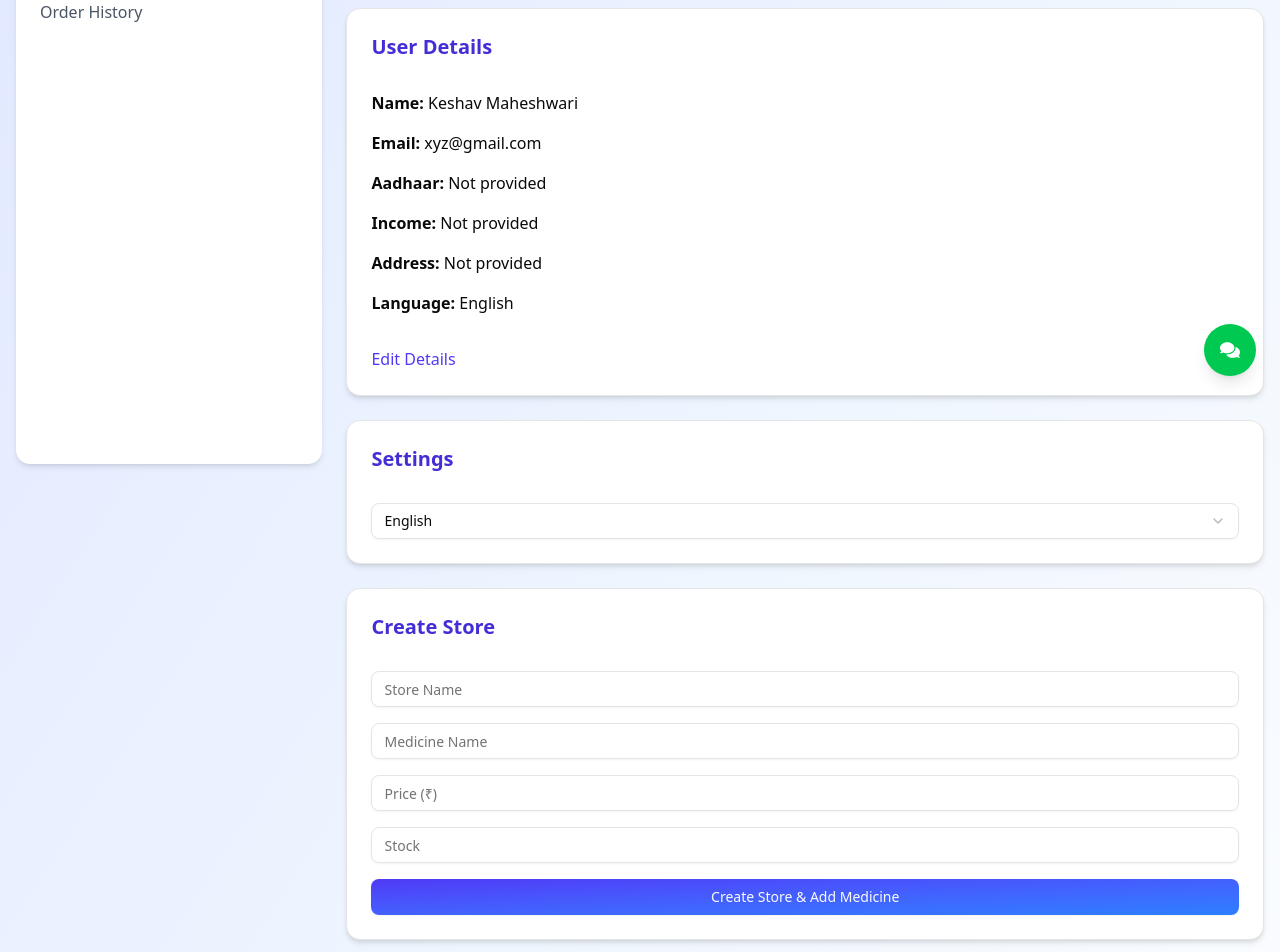
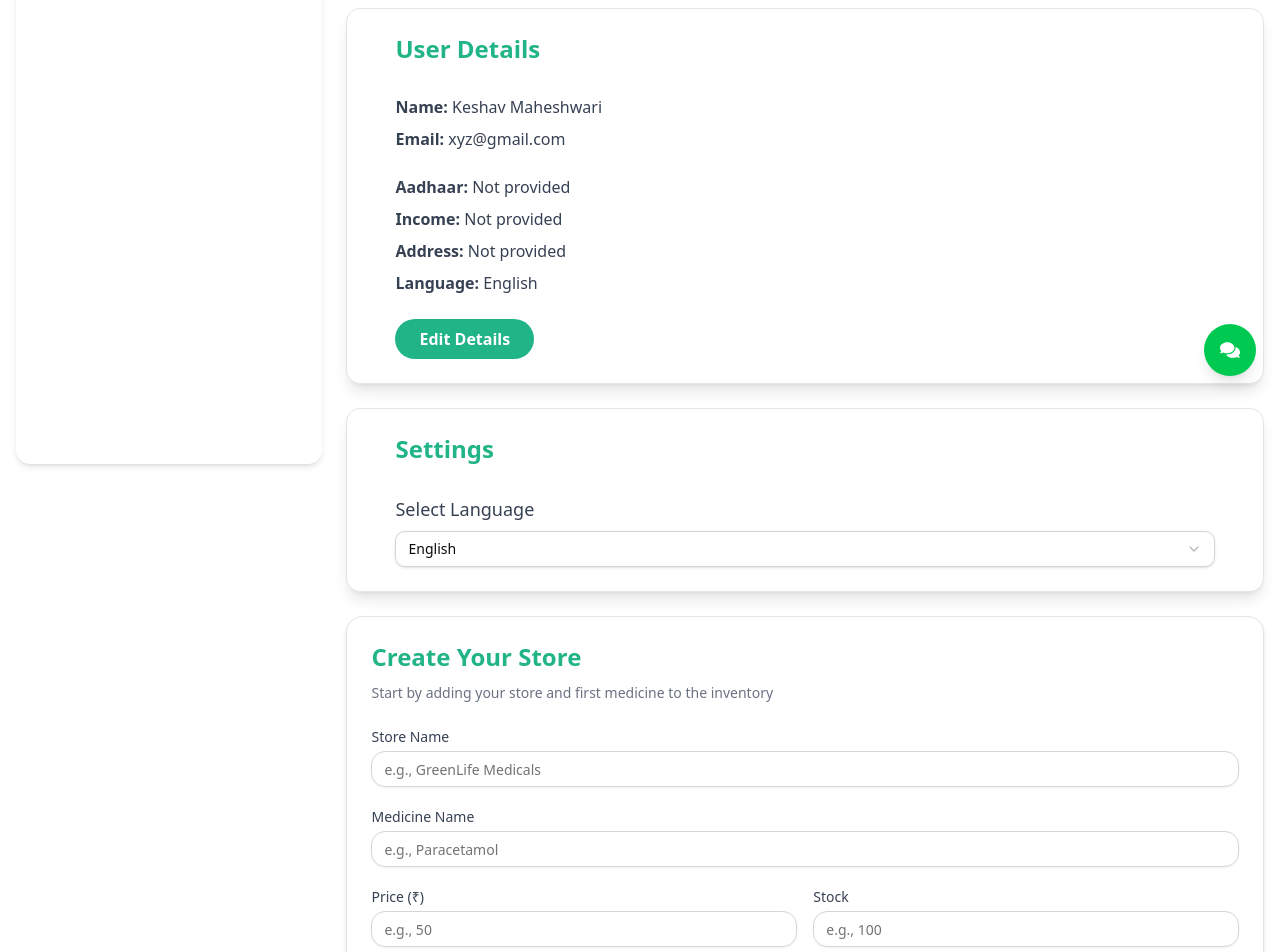
Before and after one commit to Keshav-Maheshwari1/Frontend, a Next.js app: page /login/profile in a window 1280 px wide. Shown: the part 400-1352 px from the top of the page. Built offline with nearby package versions, Linux system fonts and the light colour scheme.

Commit message:
login and profile

```diff
--- a/src/app/login/page.js
+++ b/src/app/login/page.js
@@ -1,11 +1,12 @@
 "use client";
 import { useState, useRef } from "react";
-import InputField from "@/components/InputField";
-import PasswordField from "@/components/PasswordField";
-export default function page() {
+import { Eye, EyeOff } from "lucide-react";
+
+export default function AuthPage() {
   const [isUser, setIsUser] = useState(true);
   const [isForget, setIsForget] = useState(false);
   const [showPassword, setShowPassword] = useState(false);
+
   const nameInput = useRef(null);
   const emailInput = useRef(null);
   const passwordInput = useRef(null);
@@ -13,71 +14,162 @@ export default function page() {
 
   const handleSubmit = (e) => {
     e.preventDefault();
+    const email = emailInput.current?.value;
+    const password = passwordInput.current?.value;
+
+    if (!email || (!isForget && !password)) {
+      return alert("Please fill all required fields.");
+    }
+
+    if (isForget) {
+      alert(`Password reset link sent to: ${email}`);
+      return;
+    }
+
+    if (isUser) {
+      alert(`Logging in with: ${email}`);
+    } else {
+      const name = nameInput.current?.value;
+      const confirm = confirmPasswordInput.current?.value;
+
+      if (!name || !confirm) return alert("Please fill all fields.");
+      if (password !== confirm) return alert("Passwords do not match.");
+
+      alert(`Account created for ${name}`);
+    }
   };
 
   return (
-    <main className="min-h-screen flex items-center justify-center bg-gradient-to-br from-indigo-100 via-blue-50 to-white p-6">
-      <div className="relative bg-white max-w-md w-full p-8 rounded-2xl shadow-xl space-y-6 transform transition-all hover:scale-105 hover:shadow-2xl">
+    <main className="min-h-screen flex items-center justify-center bg-gradient-to-br from-[#d4f6e7] via-white to-[#e8fef4] p-6">
+      <div className="relative bg-white max-w-md w-full p-8 rounded-2xl shadow-xl space-y-6 transition-all duration-300">
         {/* Header */}
         <div className="text-center">
-          <h1 className="text-3xl font-extrabold text-transparent bg-clip-text bg-gradient-to-r from-indigo-600 to-blue-500">
-            {isUser ? "Welcome Back!" : "Create an Account"}
+          <h1 className="text-3xl font-extrabold text-transparent bg-clip-text bg-gradient-to-r from-[#20B486] to-[#3dd59d]">
+            {isForget
+              ? "Reset Password"
+              : isUser
+              ? "Welcome Back!"
+              : "Create an Account"}
           </h1>
         </div>
 
         {/* Form */}
-        <div className="space-y-5">
-          {!isUser && (
-            <InputField
-              label="Name"
+        <form onSubmit={handleSubmit} className="space-y-5">
+          {!isUser && !isForget && (
+            <div className="space-y-1">
+              <label className="block text-sm text-gray-600 font-medium">
+                Name
+              </label>
+              <input
+                ref={nameInput}
                 type="text"
                 placeholder="Your Name"
-              inputRef={nameInput}
                 required
+                className="w-full px-4 py-2 border border-gray-300 rounded-lg focus:outline-none focus:ring-2 focus:ring-[#20B486]"
               />
+            </div>
           )}
 
-          <InputField
-            label="Email"
+          <div className="space-y-1">
+            <label className="block text-sm text-gray-600 font-medium">
+              Email
+            </label>
+            <input
+              ref={emailInput}
               type="email"
               placeholder="you@example.com"
-            inputRef={emailInput}
               required
+              className="w-full px-4 py-2 border border-gray-300 rounded-lg focus:outline-none focus:ring-2 focus:ring-[#20B486]"
             />
-          <PasswordField
-            label="Password"
-            inputRef={passwordInput}
-            showPassword={showPassword}
-            setShowPassword={setShowPassword}
+          </div>
+
+          {!isForget && (
+            <div className="space-y-1 relative">
+              <label className="block text-sm text-gray-600 font-medium">
+                Password
+              </label>
+              <input
+                ref={passwordInput}
+                type={showPassword ? "text" : "password"}
+                placeholder="••••••••"
+                required
+                className="w-full px-4 py-2 border border-gray-300 rounded-lg focus:outline-none focus:ring-2 focus:ring-[#20B486]"
               />
+              <div
+                className="absolute right-3 top-8 cursor-pointer text-gray-500"
+                onClick={() => setShowPassword(!showPassword)}
+              >
+                {showPassword ? <EyeOff size={18} /> : <Eye size={18} />}
+              </div>
+            </div>
+          )}
+
+          {!isUser && !isForget && (
+            <div className="space-y-1 relative">
+              <label className="block text-sm text-gray-600 font-medium">
+                Confirm Password
+              </label>
+              <input
+                ref={confirmPasswordInput}
+                type={showPassword ? "text" : "password"}
+                placeholder="••••••••"
+                required
+                className="w-full px-4 py-2 border border-gray-300 rounded-lg focus:outline-none focus:ring-2 focus:ring-[#20B486]"
+              />
+            </div>
+          )}
 
           <button
             type="submit"
-            onClick={handleSubmit}
-            className="relative w-full py-2 bg-[#50af91] text-white rounded-lg font-semibold hover:bg-[#20B486] transition-all duration-300 overflow-hidden"
+            className="w-full py-2 bg-[#20B486] text-white rounded-lg font-semibold hover:bg-[#1ca173] transition-all"
           >
-            <span className="relative z-10">
-              {isUser ? "Login" : "Register"}
-            </span>
-            <span className="absolute inset-0 bg-[#20B486] opacity-0 hover:opacity-20 transition-opacity" />
+            {isForget
+              ? "Send Reset Link"
+              : isUser
+              ? "Login"
+              : "Register"}
           </button>
-        </div>
+        </form>
 
         {/* Links */}
+        <div className="text-center text-sm text-gray-600 space-y-2">
           {!isForget && (
-          <p className="text-center text-sm text-gray-600">
+            <p>
               {isUser ? "Don't have an account?" : "Already have an account?"}{" "}
               <span
                 onClick={() => {
                   setIsUser(!isUser);
                   setIsForget(false);
                 }}
-              className="text-indigo-600 hover:text-indigo-800 hover:underline cursor-pointer font-medium"
+                className="text-[#20B486] hover:underline cursor-pointer font-medium"
               >
                 {isUser ? "Sign up" : "Sign in"}
               </span>
             </p>
           )}
+          <p>
+            {isForget ? (
+              <span
+                onClick={() => {
+                  setIsForget(false);
+                  setIsUser(true);
+                }}
+                className="text-[#20B486] hover:underline cursor-pointer font-medium"
+              >
+                Back to Login
+              </span>
+            ) : (
+              <span
+                onClick={() => {
+                  setIsForget(true);
+                }}
+                className="text-[#20B486] hover:underline cursor-pointer font-medium"
+              >
+                Forgot Password?
+              </span>
+            )}
+          </p>
+        </div>
       </div>
     </main>
   );
--- a/src/app/login/profile/page.js
+++ b/src/app/login/profile/page.js
@@ -18,14 +18,14 @@ export default function ProfilePage() {
   const [language, setLanguage] = useState(userData.language);
   const [hasStore, setHasStore] = useState(false);
   const [activeSection, setActiveSection] = useState("Profile Photo");
+  const [showInventory, setShowInventory] = useState(false);
+  const [showOrderHistory, setShowOrderHistory] = useState(false);
 
   const sections = {
     "Profile Photo": useRef(null),
     "User Details": useRef(null),
     "Settings": useRef(null),
     "Create Store": useRef(null),
-    "Medicine Inventory": useRef(null),
-    "Order History": useRef(null),
   };
 
   const handlePhotoUpload = (type) => {
@@ -41,7 +41,7 @@ export default function ProfilePage() {
 
   useEffect(() => {
     const handleScroll = () => {
-      const scrollPosition = window.scrollY + 100; // Offset for better detection
+      const scrollPosition = window.scrollY + 100;
       let newActiveSection = activeSection;
 
       for (const [sectionName, ref] of Object.entries(sections)) {
@@ -65,22 +65,20 @@ export default function ProfilePage() {
   }, [activeSection]);
 
   return (
-    <div className="min-h-screen bg-gradient-to-br from-indigo-100 via-blue-50 to-white p-4 relative">
+    <div className="min-h-screen bg-white p-4 relative">
       <div className="flex">
-        {/* Left Sidebar for Component Names */}
+        {/* Sidebar */}
         <div className="w-1/4 sticky top-4 h-[calc(100vh-2rem)] bg-white rounded-xl shadow-md p-4 space-y-4">
           {Object.keys(sections).map((section) => (
             <div
               key={section}
               className={`cursor-pointer p-2 rounded-lg transition-colors ${
                 activeSection === section
-                  ? "bg-gradient-to-r from-indigo-600 to-blue-500 text-white"
-                  : "text-gray-600 hover:bg-indigo-100"
+                  ? "bg-[#20B486] text-white"
+                  : "text-gray-600 hover:bg-gray-100"
               }`}
               onClick={() =>
-                sections[section].current?.scrollIntoView({
-                  behavior: "smooth",
-                })
+                sections[section].current?.scrollIntoView({ behavior: "smooth" })
               }
             >
               {section}
@@ -88,9 +86,9 @@ export default function ProfilePage() {
           ))}
         </div>
 
-        {/* Right Content Area */}
+        {/* Main Content */}
         <div className="w-3/4 ml-6 space-y-6">
-          <h1 className="text-3xl font-extrabold text-transparent bg-clip-text bg-gradient-to-r from-indigo-600 to-blue-500 text-center">
+          <h1 className="text-3xl font-extrabold text-[#20B486] text-center">
             Profile Management
           </h1>
           <p className="text-center text-gray-600">
@@ -115,17 +113,38 @@ export default function ProfilePage() {
               <CreateStoreForm onStoreCreated={handleStoreCreated} />
             )}
           </div>
-          <div ref={sections["Medicine Inventory"]}>
-            <MedicineInventory medicines={medicines} />
-          </div>
-          <div ref={sections["Order History"]}>
-            <OrderHistory orders={orders} />
-          </div>
+
+          {/* Toggle Buttons for Store Owner */}
+          {hasStore && (
+            <div className="space-x-4 flex justify-center">
+              <button
+                className={`px-4 py-2 rounded-full text-white font-semibold shadow-md ${
+                  showInventory
+                    ? "bg-[#20B486]"
+                    : "bg-gray-300 text-gray-700"
+                }`}
+                onClick={() => setShowInventory(!showInventory)}
+              >
+                {showInventory ? "Hide" : "Show"} Inventory
+              </button>
+              <button
+                className={`px-4 py-2 rounded-full text-white font-semibold shadow-md ${
+                  showOrderHistory
+                    ? "bg-[#20B486]"
+                    : "bg-gray-300 text-gray-700"
+                }`}
+                onClick={() => setShowOrderHistory(!showOrderHistory)}
+              >
+                {showOrderHistory ? "Hide" : "Show"} Orders
+              </button>
+            </div>
+          )}
+
+          {/* Conditionally Rendered Sections */}
+          {showInventory && <MedicineInventory medicines={medicines} />}
+          {showOrderHistory && <OrderHistory orders={orders} />}
         </div>
       </div>
-
-      {/* Chatbot Button */}
-      <ChatbotButton />
     </div>
   );
 }
--- a/src/components/CreateStoreForm.jsx
+++ b/src/components/CreateStoreForm.jsx
@@ -28,41 +28,75 @@ export default function CreateStoreForm({ onStoreCreated }) {
   };
 
   return (
-    <Card className="mt-6 shadow-md hover:shadow-lg transition-shadow">
+    <Card className="mt-6 shadow-md hover:shadow-lg transition-shadow rounded-2xl">
       <CardHeader>
-        <CardTitle className="text-xl text-indigo-700">Create Store</CardTitle>
+        <CardTitle className="text-2xl font-bold text-[#20B486]">
+          Create Your Store
+        </CardTitle>
+        <p className="text-sm text-gray-500 mt-1">
+          Start by adding your store and first medicine to the inventory
+        </p>
       </CardHeader>
       <CardContent>
-        <form onSubmit={handleSubmit} className="space-y-4">
+        <form onSubmit={handleSubmit} className="space-y-5">
+          <div>
+            <label className="block text-sm font-medium text-gray-700 mb-1">
+              Store Name
+            </label>
             <Input
-            placeholder="Store Name"
+              placeholder="e.g., GreenLife Medicals"
               value={storeName}
               onChange={(e) => setStoreName(e.target.value)}
               required
+              className="rounded-xl border-gray-300 focus:ring-[#20B486] focus:border-[#20B486]"
             />
+          </div>
+
+          <div>
+            <label className="block text-sm font-medium text-gray-700 mb-1">
+              Medicine Name
+            </label>
             <Input
-            placeholder="Medicine Name"
+              placeholder="e.g., Paracetamol"
               value={medicineName}
               onChange={(e) => setMedicineName(e.target.value)}
               required
+              className="rounded-xl border-gray-300 focus:ring-[#20B486] focus:border-[#20B486]"
             />
+          </div>
+
+          <div className="grid grid-cols-2 gap-4">
+            <div>
+              <label className="block text-sm font-medium text-gray-700 mb-1">
+                Price (₹)
+              </label>
               <Input
-            placeholder="Price (₹)"
+                placeholder="e.g., 50"
                 value={price}
                 onChange={(e) => setPrice(e.target.value)}
                 type="number"
                 required
+                className="rounded-xl border-gray-300 focus:ring-[#20B486] focus:border-[#20B486]"
               />
+            </div>
+            <div>
+              <label className="block text-sm font-medium text-gray-700 mb-1">
+                Stock
+              </label>
               <Input
-            placeholder="Stock"
+                placeholder="e.g., 100"
                 value={stock}
                 onChange={(e) => setStock(e.target.value)}
                 type="number"
                 required
+                className="rounded-xl border-gray-300 focus:ring-[#20B486] focus:border-[#20B486]"
               />
+            </div>
+          </div>
+
           <Button
             type="submit"
-            className="w-full bg-gradient-to-br from-indigo-600 to-blue-500 hover:from-indigo-700 hover:to-blue-600"
+            className="w-full bg-[#20B486] text-white py-2 rounded-xl hover:bg-[#179d73] transition-all font-semibold"
           >
             Create Store & Add Medicine
           </Button>
--- a/src/components/InputField.jsx
+++ b/src/components/InputField.jsx
@@ -7,7 +7,7 @@ const InputField = ({
   required,
 }) => (
   <div>
-    <label className="block text-sm font-medium text-gray-700 mb-2">
+    <label className="block text-sm font-medium text-[#20B486] mb-2">
       {label}
     </label>
     <input
--- a/src/components/Settings.jsx
+++ b/src/components/Settings.jsx
@@ -10,23 +10,26 @@ import {
 
 export default function Settings({ language, setLanguage, languages }) {
   return (
-    <Card className="mt-6 shadow-md hover:shadow-lg transition-shadow">
+    <Card className="mt-6 bg-white shadow-lg rounded-xl hover:shadow-2xl transition-shadow p-6">
       <CardHeader>
-        <CardTitle className="text-xl text-indigo-700">Settings</CardTitle>
+        <CardTitle className="text-2xl font-semibold text-[#20B486]">Settings</CardTitle>
       </CardHeader>
-      <CardContent>
+      <CardContent className="space-y-6">
+        <div className="space-y-2">
+          <h3 className="text-lg font-medium text-gray-700">Select Language</h3>
           <Select value={language} onValueChange={setLanguage}>
-          <SelectTrigger className="w-full">
+            <SelectTrigger className="w-full rounded-lg border-gray-300 shadow-sm focus:ring-[#20B486] focus:border-[#20B486] transition-all">
               <SelectValue placeholder="Select Language" />
             </SelectTrigger>
-          <SelectContent>
+            <SelectContent className="rounded-lg shadow-lg">
               {languages.map((lang) => (
-              <SelectItem key={lang} value={lang}>
+                <SelectItem key={lang} value={lang} className="hover:bg-[#20B486] hover:text-white transition-all">
                   {lang}
                 </SelectItem>
               ))}
             </SelectContent>
           </Select>
+        </div>
       </CardContent>
     </Card>
   );
--- a/src/components/UserDetails.jsx
+++ b/src/components/UserDetails.jsx
@@ -21,46 +21,47 @@ export default function UserDetails({ user: initialUser }) {
   };
 
   return (
-    <Card className="mt-6 shadow-md hover:shadow-lg transition-shadow">
+    <Card className="mt-6 bg-white shadow-lg rounded-xl hover:shadow-2xl transition-shadow p-6">
       <CardHeader>
-        <CardTitle className="text-xl text-indigo-700">User Details</CardTitle>
+        <CardTitle className="text-2xl font-semibold text-[#20B486]">User Details</CardTitle>
       </CardHeader>
-      <CardContent className="space-y-4">
-        <p>
-          <strong>Name:</strong> {user.name || "Not provided"}
-        </p>
-        <p>
-          <strong>Email:</strong> {user.email || "Not provided"}
-        </p>
-        {!isEditing && (
+      <CardContent className="space-y-6">
+        <div className="space-y-2">
+          <p className="font-medium text-gray-700">
+            <strong>Name:</strong> {user.name || "Not provided"}
+          </p>
+          <p className="font-medium text-gray-700">
+            <strong>Email:</strong> {user.email || "Not provided"}
+          </p>
+        </div>
+        {!isEditing ? (
           <>
             {user.aadhaar || user.income || user.address || user.language ? (
-              <>
-                <p>
+              <div className="space-y-2">
+                <p className="font-medium text-gray-700">
                   <strong>Aadhaar:</strong> {user.aadhaar || "Not provided"}
                 </p>
-                <p>
+                <p className="font-medium text-gray-700">
                   <strong>Income:</strong> {user.income || "Not provided"}
                 </p>
-                <p>
+                <p className="font-medium text-gray-700">
                   <strong>Address:</strong> {user.address || "Not provided"}
                 </p>
-                <p>
+                <p className="font-medium text-gray-700">
                   <strong>Language:</strong> {user.language || "Not provided"}
                 </p>
                 <button
-                  variant="outline"
-                  className="mt-4 text-indigo-600 hover:bg-indigo-100"
+                  className="mt-4 px-6 py-2 rounded-full bg-[#20B486] text-white font-semibold hover:bg-[#16a07d] transition-colors"
                   onClick={handleEditClick}
                 >
                   Edit Details
                 </button>
-              </>
+              </div>
             ) : (
               <p className="text-gray-600">
                 User details are empty.{" "}
                 <span
-                  className="text-indigo-600 cursor-pointer hover:underline"
+                  className="text-[#20B486] cursor-pointer hover:underline"
                   onClick={handleEditClick}
                 >
                   Click here to add details
@@ -68,39 +69,38 @@ export default function UserDetails({ user: initialUser }) {
               </p>
             )}
           </>
-        )}
-        {isEditing && (
+        ) : (
           <div className="space-y-4">
             <Input
               name="aadhaar"
               placeholder="Aadhaar Number"
               value={user.aadhaar}
               onChange={handleChange}
-              className="w-full"
+              className="w-full border-gray-300 rounded-lg p-3 shadow-sm focus:ring-[#20B486] focus:border-[#20B486] transition-all"
             />
             <Input
               name="income"
               placeholder="Income (e.g., ₹50,000/month)"
               value={user.income}
               onChange={handleChange}
-              className="w-full"
+              className="w-full border-gray-300 rounded-lg p-3 shadow-sm focus:ring-[#20B486] focus:border-[#20B486] transition-all"
             />
             <Input
               name="address"
               placeholder="Address"
               value={user.address}
               onChange={handleChange}
-              className="w-full"
+              className="w-full border-gray-300 rounded-lg p-3 shadow-sm focus:ring-[#20B486] focus:border-[#20B486] transition-all"
             />
             <Input
               name="language"
               placeholder="Language (e.g., English)"
               value={user.language}
               onChange={handleChange}
-              className="w-full"
+              className="w-full border-gray-300 rounded-lg p-3 shadow-sm focus:ring-[#20B486] focus:border-[#20B486] transition-all"
             />
             <button
-              className="w-full bg-gradient-to-br from-indigo-600 to-blue-500 hover:from-indigo-700 hover:to-blue-600"
+              className="w-full py-3 rounded-lg bg-gradient-to-br from-[#20B486] to-[#16a07d] text-white font-semibold hover:from-[#16a07d] hover:to-[#20B486] transition-all"
               onClick={handleSave}
             >
               Save
```
Also changed, not shown: src/components/StoreFormSection.jsx (line endings or trailing spaces). Lines whose indentation alone changed are shown as unchanged.
